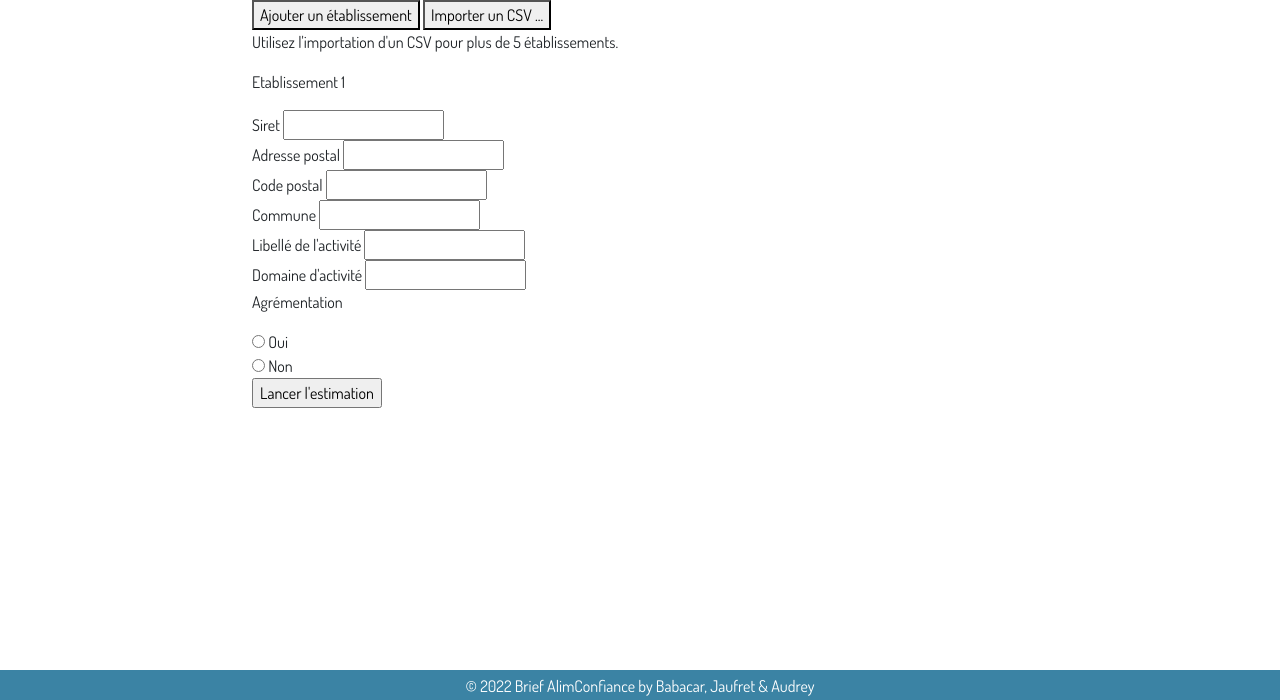
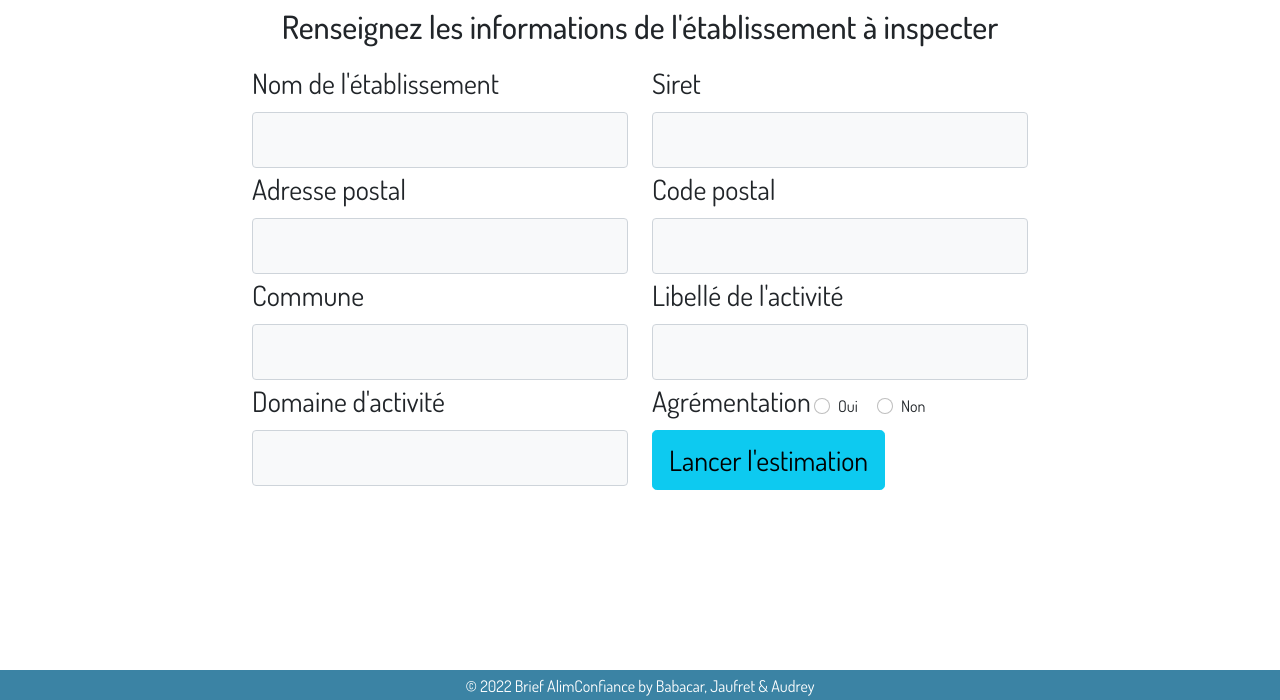
Before and after one commit to dia36u/IASecuAlim, a Flask app: page /etablissement in a window 1280 px wide. Shown: the part 100-800 px from the top of the page. Run offline with Flask 2, Linux system fonts and the light colour scheme.

Commit message:
creation page estimation + mise en page add_etablissement

```diff
--- a/app/templates/views/add_etablissement.html
+++ b/app/templates/views/add_etablissement.html
@@ -3,57 +3,63 @@
 {% block title %}Ajout d'établissement{% endblock %}
 
 {% block main %}
-    <div>
-        <button class="button_action1"
+    <!-- <div>
+        <button class="btn btn-lg btn-info align-sel-center fs-3"
                 type="button">
             Ajouter un établissement
         </button>
-        <button class="button_action1"
+        <button class="btn btn-lg btn-info align-sel-center fs-3"
                 type="button">
-            Importer un CSV ...
+            Importer un CSV
         </button>
     </div>
-    <p>Utilisez l'importation d'un CSV pour plus de 5 établissements.</p>
-    <form action="" method="post" class="etablissement">
-        <div class="etablissement">
-            <p>Etablissement 1</p>
-            <div class="etablissement">
-                    <label for="siret">Siret</label>
-                    <input type="text" name="siret" id="siret" required>
+    <h4>Utilisez l'importation d'un CSV pour plus de 5 établissements.</h4> -->
+    <form action="" method="post" class="etablissement" class="align-self-center">
+        <div class="row">
+            <h2 class="text-center py-2">Renseignez les informations de l'établissement à inspecter</h2>
+            <div class="col-lg-6">
+                <label for="libelle" class="form-label fs-3">Nom de l'établissement</label>
+                <input type="text" name="libelle" id="libelle" class="form-control bg-light fs-3"required>
             </div>
-            <div class="etablissement">
-                    <label for="adresse">Adresse postal</label>
-                    <input type="text" name="adresse" id="adresse">
+            <div class="col-lg-6">
+                    <label for="siret" class="form-label fs-3">Siret</label>
+                    <input type="text" name="siret" id="siret" class="form-control bg-light fs-3"required>
             </div>
-            <div class="etablissement">
-                <label for="code_postal">Code postal</label>
-                <input type="text" name="code_postal" id="code_postal">
+            <div class="col-lg-6">
+                    <label for="adresse" class="form-label fs-3">Adresse postal</label>
+                    <input type="text" name="adresse" id="adresse" class="form-control bg-light fs-3">
             </div>
-            <div class="etablissement">
-                <label for="commune">Commune</label>
-                <input type="text" name="commune" id="commune">
+            <div class="col-lg-6">
+                <label for="code_postal" class="form-label fs-3">Code postal</label>
+                <input type="text" name="code_postal" id="code_postal" class="form-control bg-light fs-3">
             </div>
-            <div class="etablissement">
-                <label for="libelle_activite">Libellé de l'activité</label>
-                <input type="text" name="libelle_activite" id="libelle_activite" required>
+            <div class="col-lg-6">
+                <label for="commune" class="form-label fs-3">Commune</label>
+                <input type="text" name="commune" id="commune" class="form-control bg-light fs-3">
             </div>
-            <div class="etablissement">
-                <label for="type_activite">Domaine d'activité</label>
-                <input type="text" name="type_activite" id="type_activite">
+            <div class="col-lg-6">
+                <label for="libelle_activite" class="form-label fs-3">Libellé de l'activité</label>
+                <input type="text" name="libelle_activite" id="libelle_activite" class="form-control bg-light fs-3">
             </div>
-            <p>Agrémentation</p>
-            <div class="etablissement">
-                <input type="radio" id="yes" name="agrementation" value="yes">
-                <label for="yes">Oui</label>
+            <div class="col-lg-6">
+                <label for="type_activite" class="form-label fs-3">Domaine d'activité</label>
+                <input type="text" name="type_activite" id="type_activite" class="form-control bg-light fs-3">
             </div>
-            <div class="etablissement">
-                <input type="radio" id="no" name="agrementation" value="no">
-                <label for="no">Non</label>
+            <div class="col-lg-6">
+            <label for="libelle_activite" class="form-label fs-3">Agrémentation</label>
+            <div class="form-check form-check-inline">
+                <input class="form-check-input" type="radio" name="inlineRadioOptions" id="inlineRadio1" value="option1">
+                <label class="form-check-label" for="inlineRadio1">Oui</label>
             </div>
-        </div>
-        <div class="etablissement">
-            <input type="submit" value="Lancer l'estimation">
+              <div class="form-check form-check-inline">
+                <input class="form-check-input" type="radio" name="inlineRadioOptions" id="inlineRadio2" value="option2">
+                <label class="form-check-label" for="inlineRadio1">Non</label>
+              </div>
+        <div class="mb-3">
+            <button class="btn btn-lg btn-info align-sel-center fs-3"
+                type="submit" >Lancer l'estimation
             </button>
         </div>
+    </div>
     </form>
 {% endblock %}
--- a/app/views.py
+++ b/app/views.py
@@ -1,10 +1,9 @@
-from flask import Blueprint, render_template
+from flask import Blueprint, render_template, request
 
 views = Blueprint('views', __name__)
 
 @views.route('/etablissement')
 def etablissement():
-    # Affiche un formulaire de demande de prédiction
     return render_template("views/add_etablissement.html")
 
 @views.route('/profil')
@@ -16,3 +15,14 @@ def profil():
 def historique():
     # Affiche l'historique des prédictions du current-user
     return render_template("views/user_historique.html")
+
+@views.route('/etablissement',methods=['POST','GET'])
+def estimation():
+    # Affiche un formulaire de demande de prédiction
+    if request.method == 'POST':
+                libelle = request.form.get('libelle')
+                siret = request.form.get('siret')
+                libelle_activite = request.form.get('libelle_activite')
+                return render_template("views/estimation.html",
+                libelle=libelle,siret=siret,libelle_activite=libelle_activite,niveau_hygiene="très satisfaisant")
+    return render_template("views/add_etablissement.html")
```
Also changed, not shown: app/templates/views/estimation.html (added, +59 -0 lines).
